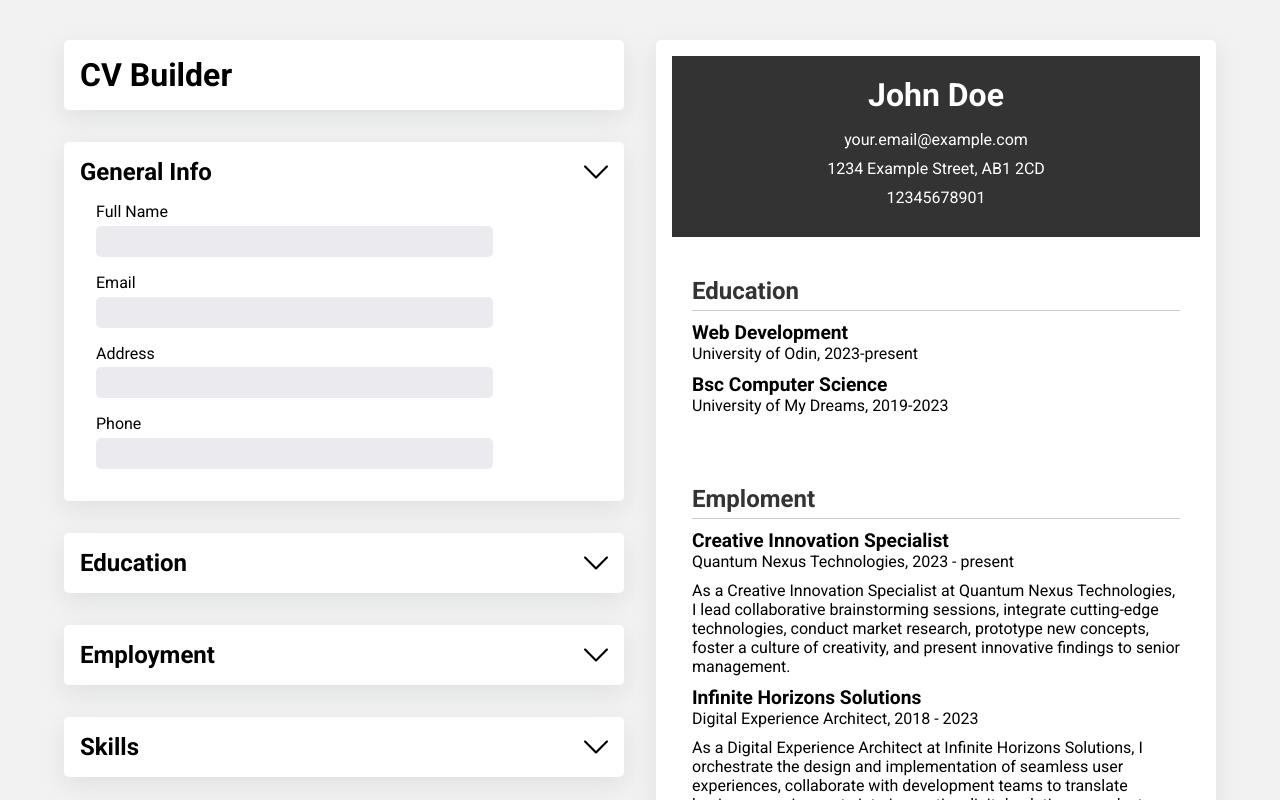
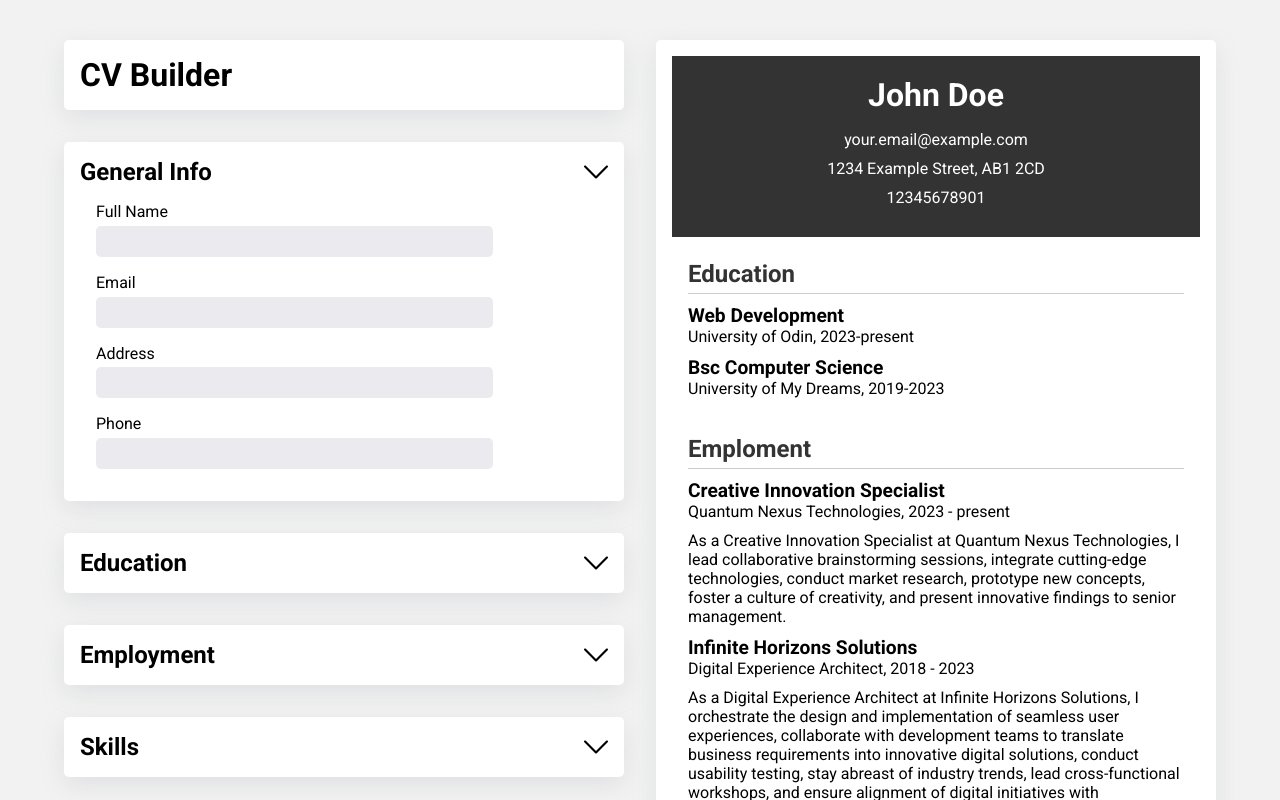
Before and after one commit to dave-forbes/cv-builder, a React (Vite) app in the folder cv-builder-app/: page / in a window 1280 px wide. Shown: the top 800 px of the page. Built offline with nearby package versions, Linux system fonts and the light colour scheme.

Commit message:
removed padding on CV to make space for content

```diff
--- a/cv-builder-app/src/css/CV.css
+++ b/cv-builder-app/src/css/CV.css
@@ -13,7 +13,7 @@
 .C-V section {
   max-width: 800px;
   margin: 0 auto;
-  padding: 20px;
+  padding: 0.2rem 1rem;
 }
 
 .C-V h1 {
@@ -36,3 +36,7 @@
 .C-V p {
   margin-bottom: 10px;
 }
+
+.hide {
+  display: none;
+}
```
